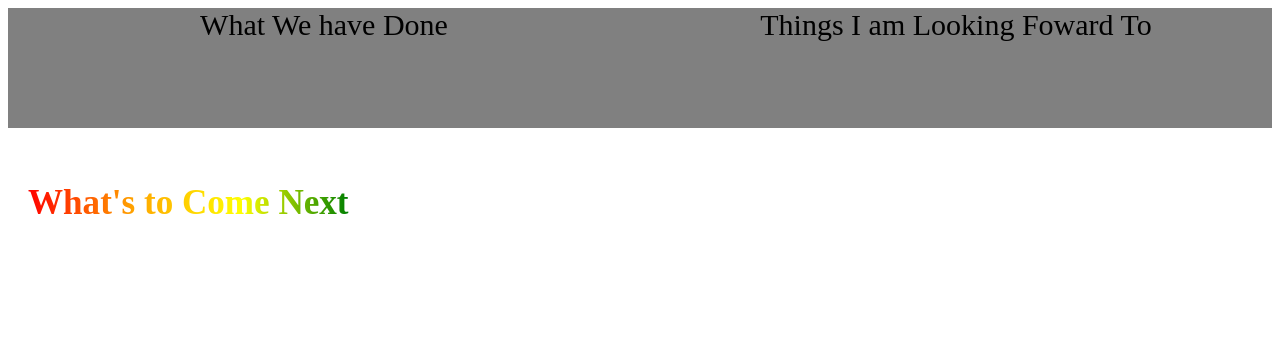
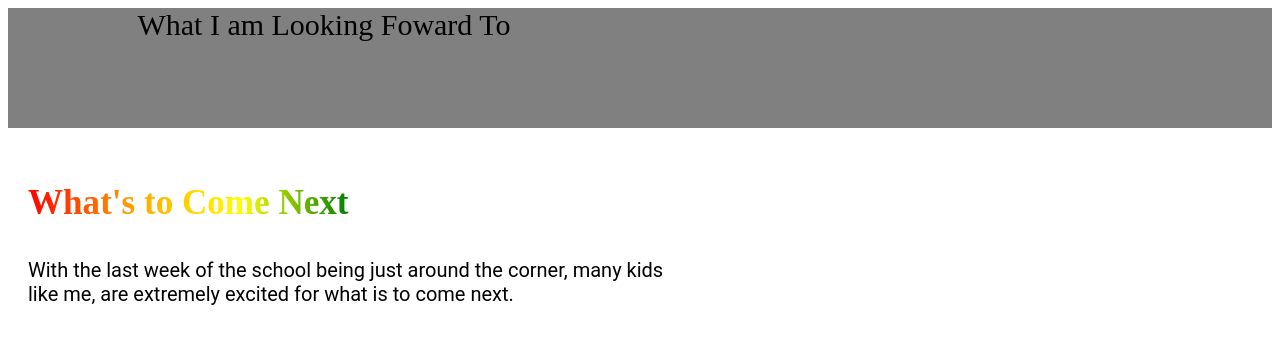
Before and after one commit to Joshua-Chin05/The-future, a plain HTML site: page index.html in a window 1280 px wide. Drawn offline with Linux system fonts and the light colour scheme.

Commit message:
Update index.html

```diff
--- a/index.html
+++ b/index.html
@@ -10,12 +10,15 @@
 <body>
     <div class="aboutWrapper">
         <div class="navWrapper">
-            <div onClick="window.location.href='index.html'" class="navWrapper_1">What We have Done</div>
-            <div onClick="window.location.href='LookingFoward.html'" class="navWrapper_2"> Things I am Looking Foward To</div>
+            <div onClick="window.location.href='index.html'" class="navWrapper_1">What I am Looking Foward To</div>
+            <div onClick="window.location.href='LookingFoward.html'" class="navWrapper_2"> </div>
    </div>
 </div>
 <div class="bodyWrapper">
     <div class="bodyObject bodyObjectpadding">
         <h3 class="rainbow_text">What's to Come Next</h3>
         <p>
+            With the last week of the school being just around the corner, many kids like me, are extremely excited for what is to come next.
+
+        </p>
 </html>
```
